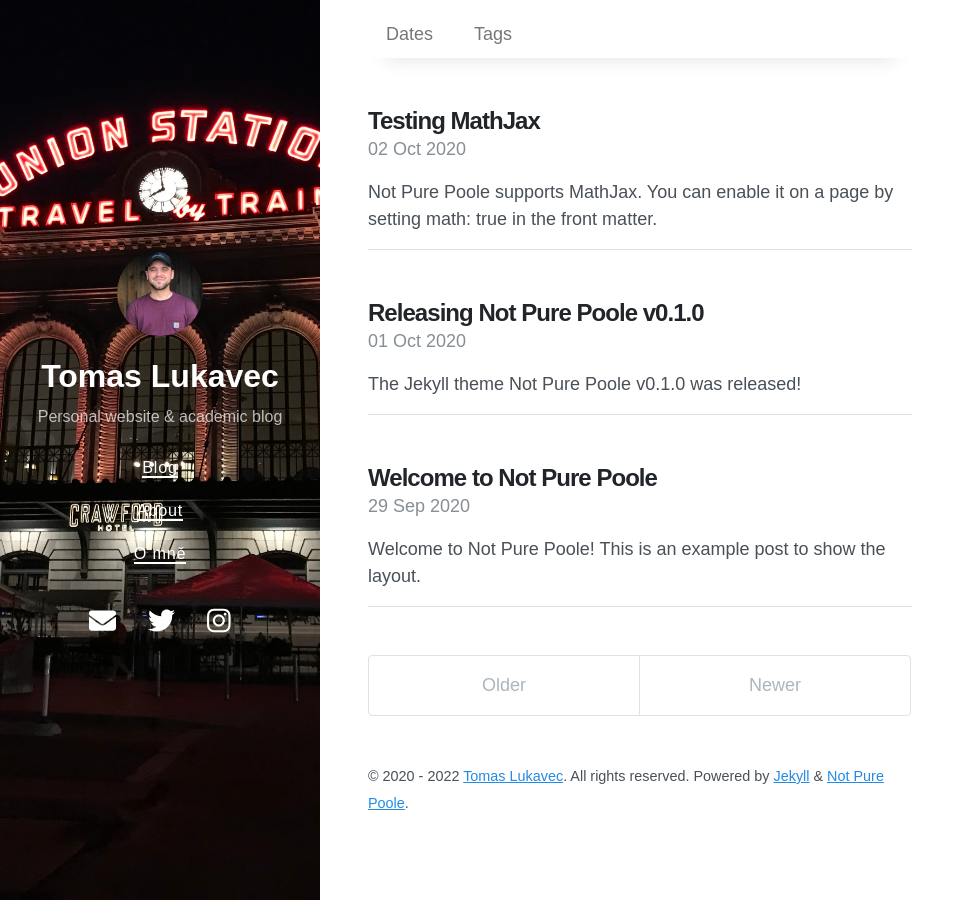
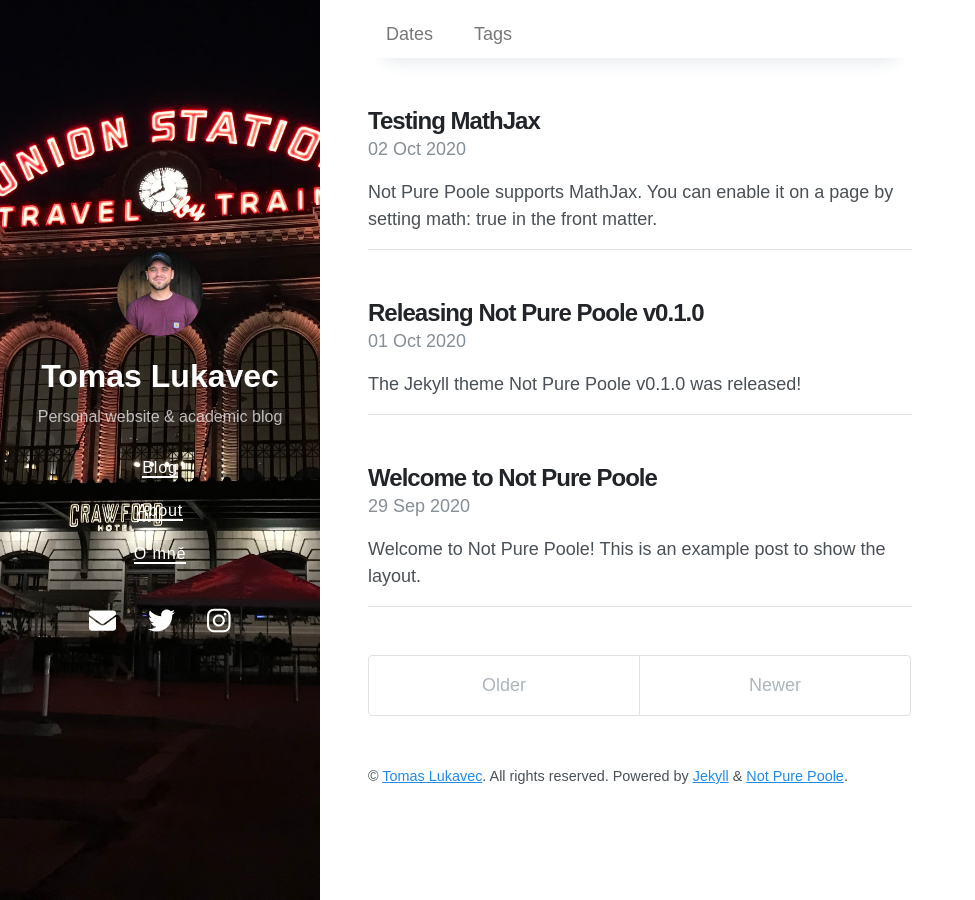
Before and after one commit to tomlukavec/tomlukavecX.github.io, a Jekyll site: the page built from index.html, in a window 1280 px wide. Shown: the whole page, without its empty margins (0-975 px from the left). Built offline with Jekyll 4.4.1, drawn with Linux system fonts in a browser that asks for light colours; nearby versions of some CDN libraries; the list of posts is cut into pages by our own code.

Commit message:
Update content.html

```diff
--- a/_includes/content.html
+++ b/_includes/content.html
@@ -3,7 +3,6 @@
 </main>
 
 <footer class="footer">
-  {%- assign year_from = site.posts[-1].date | date: '%Y' -%}
   {%- assign year_to   = site.time | date: '%Y' -%}
   {%- if year_from == nil or year_from == year_to -%}
     {%- assign year_string = year_from -%}
```
